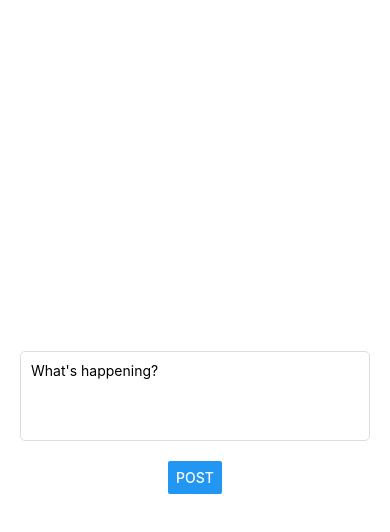
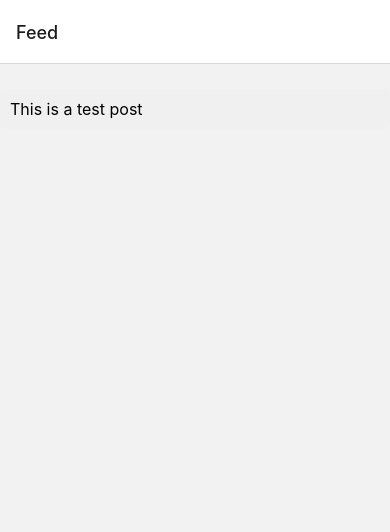
Before and after one commit to daironcastellanos/CampusBoard, a React Native app in the folder CampusBoard/: screen /Feed in a window 390 px wide. Shown: the top 532 px of the page. Built offline with nearby package versions, Linux system fonts and the light colour scheme.

Commit message:
added a feed screen and a redesing post compoment

```diff
--- a/CampusBoard/App.js
+++ b/CampusBoard/App.js
@@ -1,12 +1,20 @@
 import React from 'react';
-import { View } from 'react-native';
-import BottomTabBar from './components/BottomTabBar';
+import { NavigationContainer } from '@react-navigation/native';
+import { createStackNavigator } from '@react-navigation/stack';
+import FeedScreen from './screens/FeedScreen';
 import PostCreationScreen from './screens/PostCreationScreen';
 
-export default function App() {
+const Stack = createStackNavigator();
+
+function App() {
   return (
-    <View style={{flex: 1, justifyContent: 'flex-end'}}>
-      <PostCreationScreen />
-    </View>
+    <NavigationContainer>
+      <Stack.Navigator>
+        <Stack.Screen name="Feed" component={FeedScreen} />
+        <Stack.Screen name="CreatePost" component={PostCreationScreen} />
+      </Stack.Navigator>
+    </NavigationContainer>
   );
 }
+
+export default App;
--- /dev/null
+++ b/CampusBoard/components/Post.js
@@ -0,0 +1,25 @@
+// components/Post.js
+import React from 'react';
+import { View, Text, StyleSheet } from 'react-native';
+
+const Post = ({ content }) => {
+  return (
+    <View style={styles.container}>
+      <Text style={styles.text}>{content}</Text>
+    </View>
+  );
+};
+
+const styles = StyleSheet.create({
+  container: {
+    backgroundColor: '#f0f0f0',
+    padding: 10,
+    marginVertical: 5,
+    borderRadius: 5,
+  },
+  text: {
+    fontSize: 16,
+  },
+});
+
+export default Post;
--- a/CampusBoard/package.json
+++ b/CampusBoard/package.json
@@ -9,8 +9,10 @@
     "web": "expo start --web"
   },
   "dependencies": {
+    "@expo/vector-icons": "^13.0.0",
     "@react-navigation/bottom-tabs": "^6.5.14",
     "@react-navigation/native": "^6.1.12",
+    "@react-navigation/stack": "^6.3.23",
     "expo": "^49.0.23",
     "expo-status-bar": "~1.11.1",
     "formik": "^2.4.5",
@@ -19,8 +21,7 @@
     "react-native-elements": "^3.4.3",
     "react-native-safe-area-context": "4.8.2",
     "react-native-screens": "~3.29.0",
-    "yup": "^1.3.3",
-    "@expo/vector-icons": "^13.0.0"
+    "yup": "^1.3.3"
   },
   "devDependencies": {
     "@babel/core": "^7.20.0"
--- /dev/null
+++ b/CampusBoard/screens/FeedScreen.js
@@ -0,0 +1,34 @@
+// screens/FeedScreen.js
+import React, { useState } from 'react';
+import { View, FlatList, StyleSheet } from 'react-native';
+import Post from '../components/Post';
+
+const initialPosts = [
+  { id: '1', content: 'This is a test post' },
+  // Add more initial posts if needed
+];
+
+const FeedScreen = () => {
+  const [posts, setPosts] = useState(initialPosts);
+
+  const renderPost = ({ item }) => <Post content={item.content} />;
+
+  return (
+    <View style={styles.container}>
+      <FlatList
+        data={posts}
+        renderItem={renderPost}
+        keyExtractor={item => item.id}
+      />
+    </View>
+  );
+};
+
+const styles = StyleSheet.create({
+  container: {
+    flex: 1,
+    marginTop: 20,
+  },
+});
+
+export default FeedScreen;
```
Also changed, not shown: 1 other file (tests, documents, lock files or other folders).
